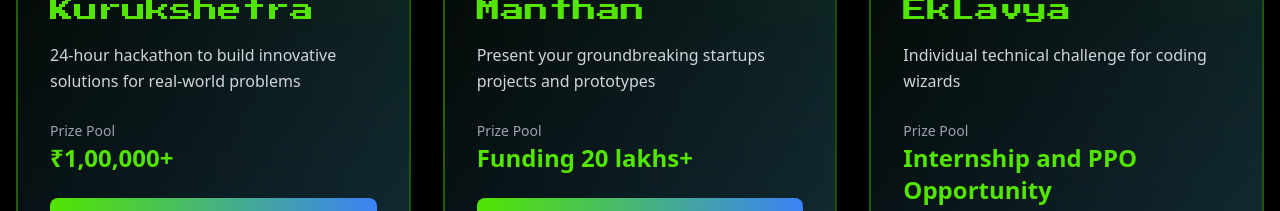
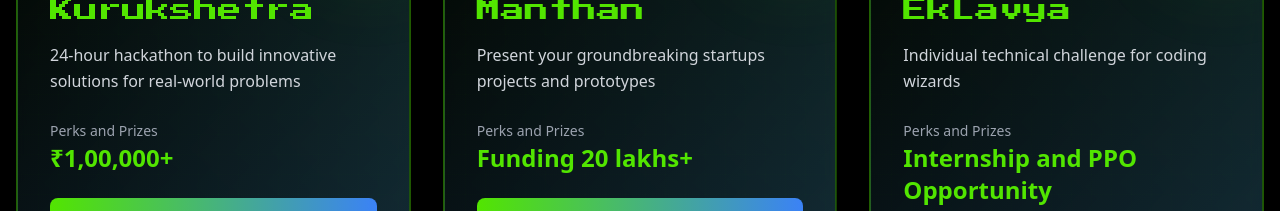
Before and after one commit to gitCommit-Suryansh/TechRhythm, a React (Create React App) app: page / in a window 1280 px wide. Shown: the part 1120-1331 px from the top of the page. Built offline with nearby package versions, Linux system fonts and the light colour scheme.

Commit message:
main commit

```diff
--- a/src/Pages/Home.jsx
+++ b/src/Pages/Home.jsx
@@ -352,7 +352,7 @@
 
                       {/* Prize Pool */}
                       <div className="mb-6">
-                        <span className="text-sm text-gray-400">Prize Pool</span>
+                        <span className="text-sm text-gray-400">Perks and Prizes</span>
                         <div className="text-2xl font-bold text-[#52e500]">{event.perks}</div>
                       </div>
 
```
